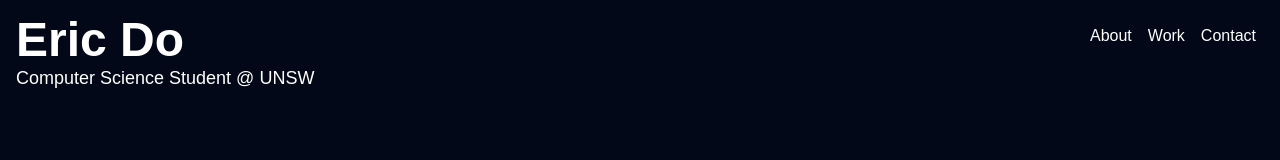
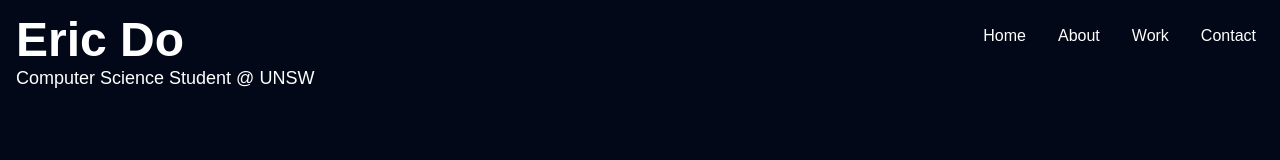
Before and after one commit to ericnd/personal-website, a Next.js app: page / in a window 1280 px wide. Shown: the top 160 px of the page. Built offline with nearby package versions, Linux system fonts and the light colour scheme.

Commit message:
added home to navbar

```diff
--- a/app/(main)/page.tsx
+++ b/app/(main)/page.tsx
@@ -6,7 +6,8 @@ export default function Home() {
       {/* Sticky Navbar at Top Right with higher z-index */}
       <div className="fixed top-4 right-4 text-white p-2 rounded-lg z-50">
         <nav>
-          <ul className="flex sm:flex-row sm:space-x-4 flex-col sm:space-y-0 space-y-2 text-right">
+          <ul className="flex sm:flex-row sm:space-x-8 flex-col sm:space-y-0 space-y-2 text-right">
+            <li><a href="#home" className="hover:underline focus:outline-none">Home</a></li>
             <li><a href="#about" className="hover:underline focus:outline-none">About</a></li>
             <li><a href="#work" className="hover:underline focus:outline-none">Work</a></li>
             <li><a href="#contact" className="hover:underline focus:outline-none">Contact</a></li>
@@ -15,7 +16,7 @@ export default function Home() {
       </div>
 
       {/* Landing Page */}
-      <section className="h-screen flex flex-col justify-center relative">
+      <section id="home" className="h-screen flex flex-col justify-center relative">
         {/* Title and Subtitle aligned top left */}
         <div className="absolute top-4 left-4 text-white">
           <h1 className="text-3xl sm:text-4xl md:text-5xl font-bold">Eric Do</h1>
```
